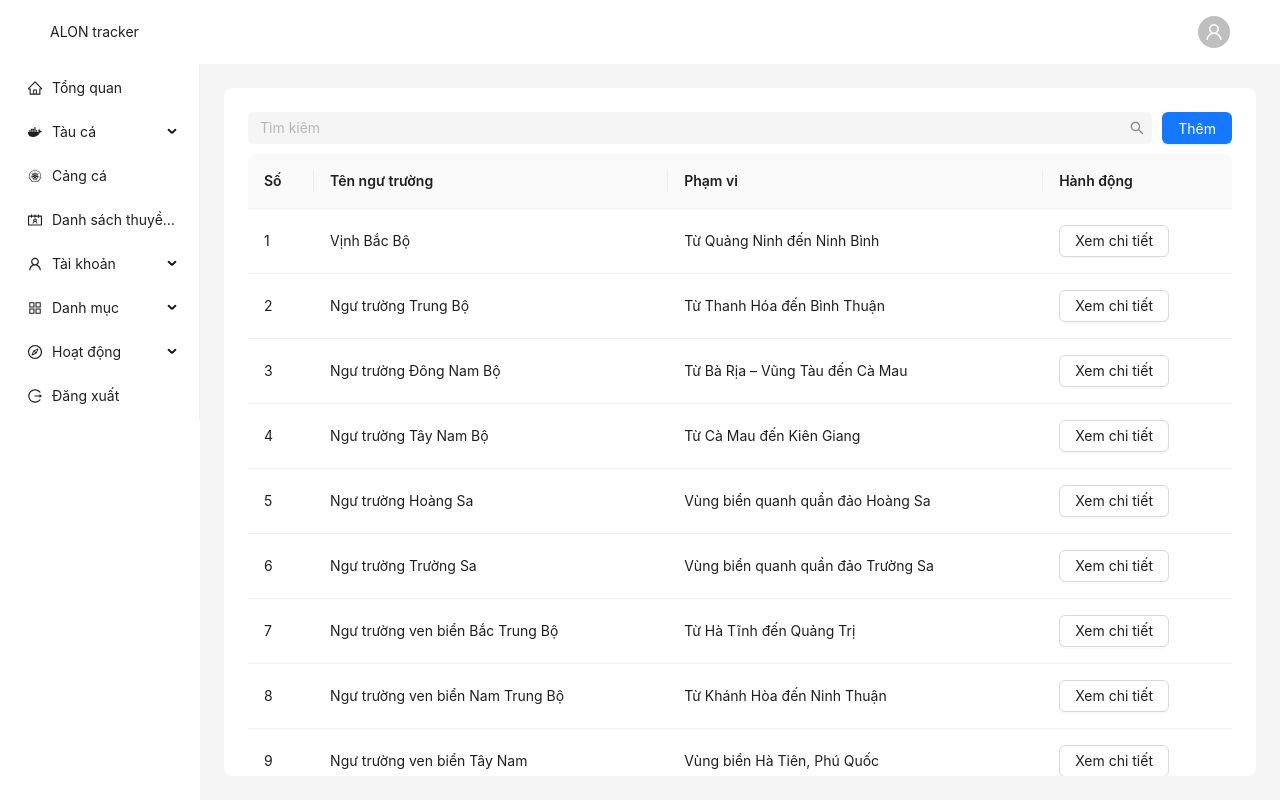
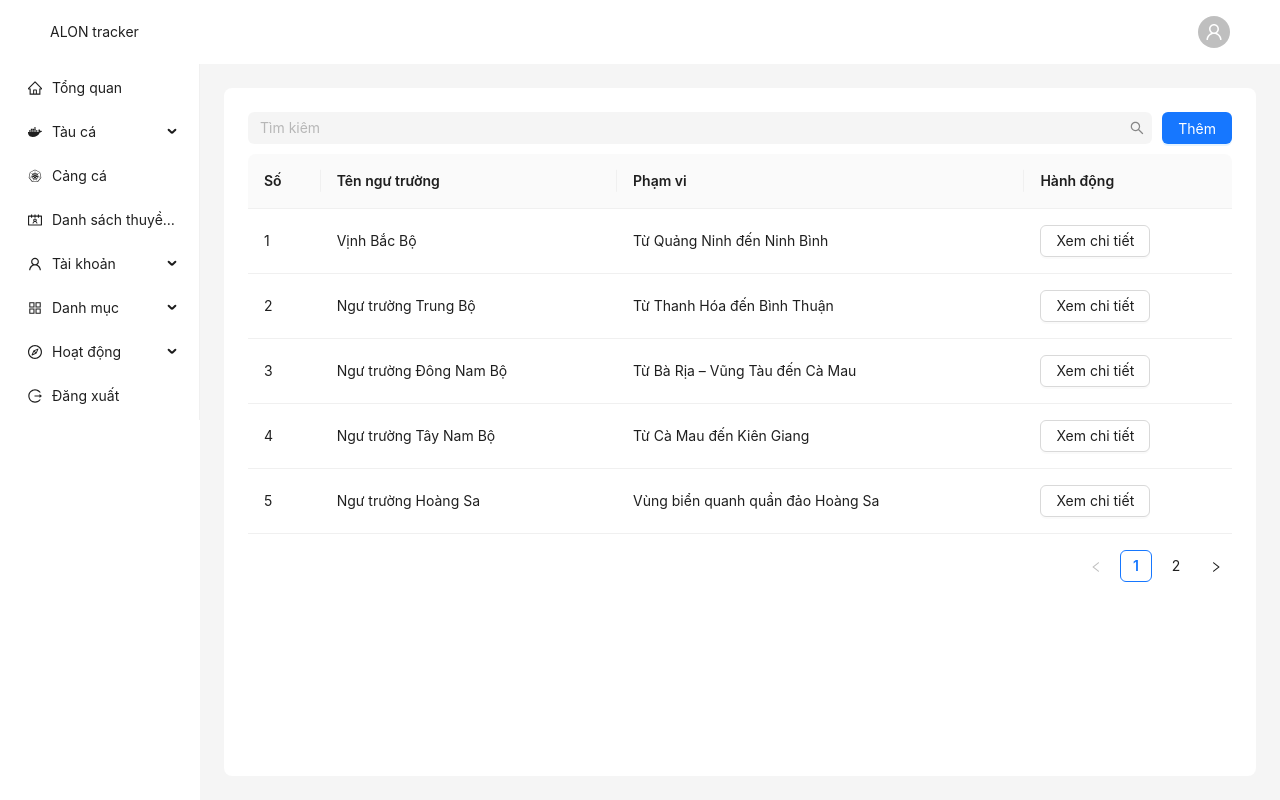
Before and after one commit to archuser-q/dashboard, a React app: page /category/fishingGround in a window 1280 px wide. Built offline with nearby package versions, Linux system fonts and the light colour scheme; the HTML template or start-up script is replaced by a standard one.

Commit message:
fixing searching logic and mockup UI for drawer

```diff
--- a/src/components/Drawer.tsx
+++ b/src/components/Drawer.tsx
@@ -1,4 +1,4 @@
-import { Drawer, Descriptions } from 'antd';
+import { Drawer, Descriptions, Space, Button } from 'antd';
 import { useDrawerStore } from '@/store/useDrawerStore';
 
 export interface FieldConfig {
@@ -20,6 +20,14 @@ export const ReusableDrawer = ({ fieldsConfig, data }: ReusableDrawerProps) => {
       open={visible}
       onClose={closeDrawer}
       width={600}
+      extra={
+        <Space>
+          <Button>Sửa</Button>
+          <Button color="danger" variant='solid'>
+            Xóa
+          </Button>
+        </Space>
+      }
     >
       <Descriptions column={1} bordered>
         {fieldsConfig.map((field) => (
--- a/src/routes/category/fishSpecies.tsx
+++ b/src/routes/category/fishSpecies.tsx
@@ -33,7 +33,13 @@ function RouteComponent() {
         onChange={(e) => handleSearch(e.target.value)}/>
         <Button type='primary'>Thêm</Button>
       </Flex>
-      <Table<DataType> columns={columns} dataSource={filteredData} />
+      <Table<DataType>
+        columns={columns}
+        dataSource={filteredData}
+        pagination={{
+          pageSize: 5,
+          defaultCurrent: 1
+        }} />
       <ReusableDrawer fieldsConfig={fieldsConfig} data={selectedData ?? {}}/>
     </Flex>
   );
--- a/src/routes/category/fishingGround.tsx
+++ b/src/routes/category/fishingGround.tsx
@@ -33,7 +33,13 @@ function RouteComponent() {
         onChange={(e) => handleSearch(e.target.value)}/>
         <Button type='primary'>Thêm</Button>
       </Flex>
-      <Table<DataType> columns={columns} dataSource={filteredData} />
+      <Table<DataType>
+        columns={columns}
+        dataSource={filteredData}
+        pagination={{
+          pageSize: 5,
+          defaultCurrent: 1
+        }} />
       <ReusableDrawer fieldsConfig={fieldsConfig} data={selectedData ?? {}}/>
     </Flex>
   );
--- a/src/store/useSearchStore.tsx
+++ b/src/store/useSearchStore.tsx
@@ -26,11 +26,9 @@ export const useSearchStore = create<SearchStore>((set, get) => ({
 
     const filtered = originalData.filter((item) => {
       const searchLower = term.toLowerCase();
-      return (
-        item.key.toString().includes(searchLower) ||
-        item.name.toLowerCase().includes(searchLower) ||
-        item.range.toLowerCase().includes(searchLower)
-      );
+      return Object.values(item)
+        .filter((v) => typeof v === 'string' || typeof v === 'number')
+        .some((v) => v.toString().toLowerCase().includes(searchLower));
     });
 
     set({ filteredData: filtered });
```
